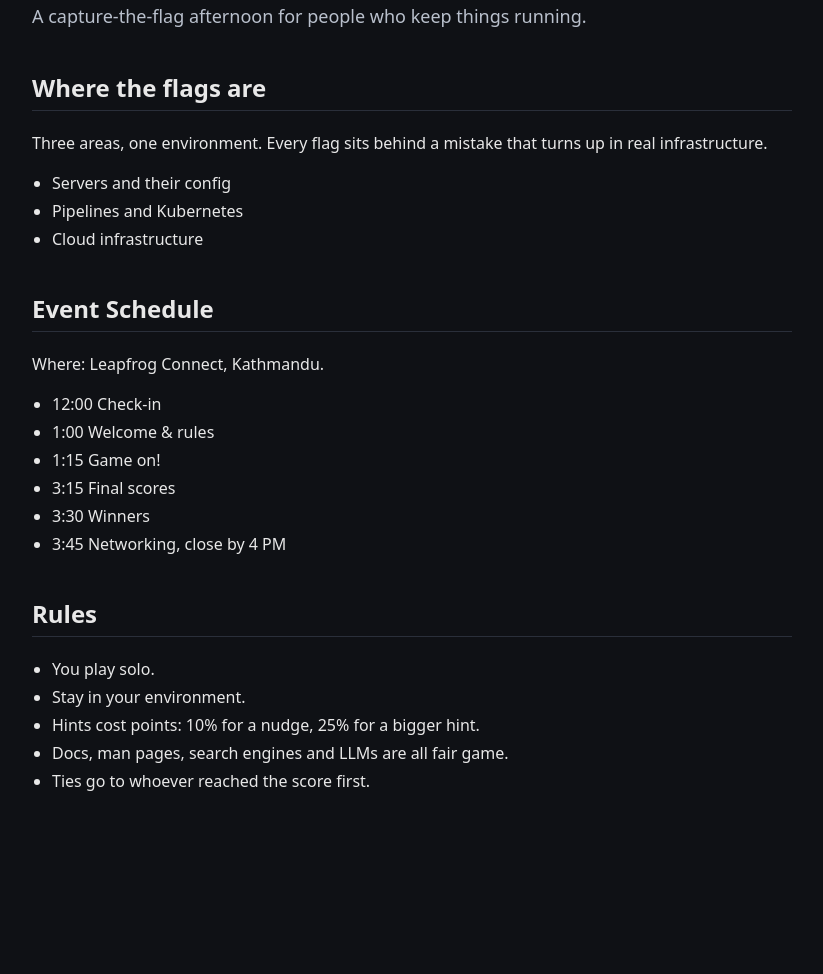
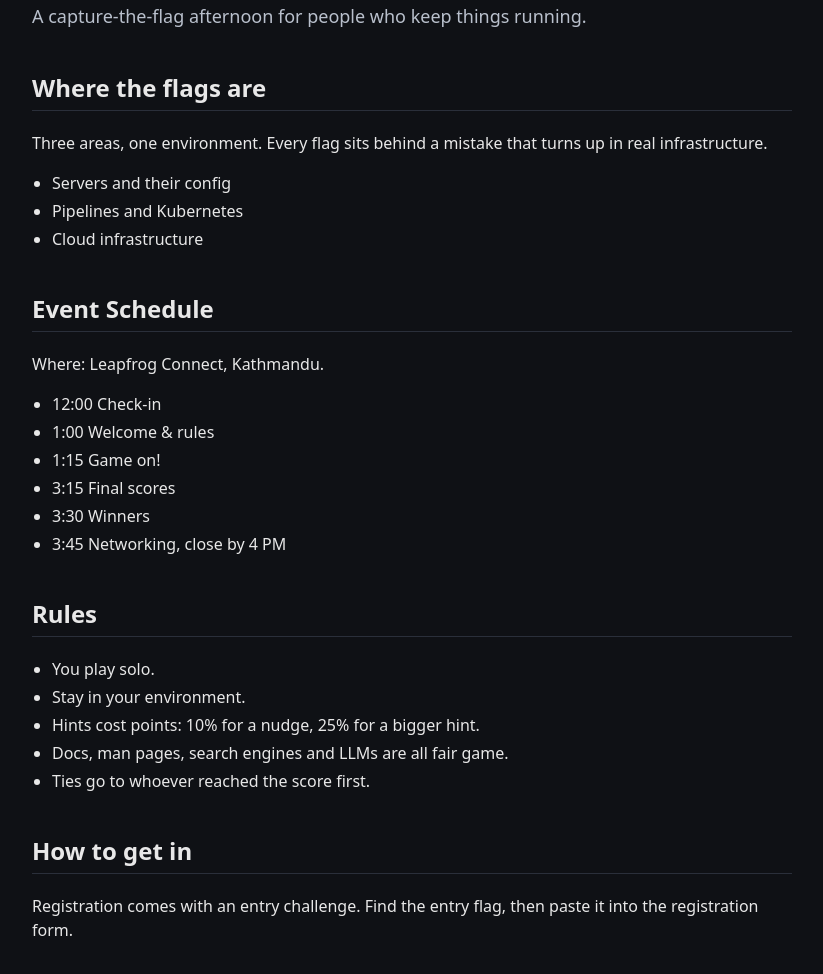
Before and after one commit to DevOpsDownTimeV3/devopsdowntime-website, a plain HTML site: page index.html in a window 1280 px wide. Shown: the part 120-1094 px from the top of the page, without its empty margins (228-1051 px from the left). Before the commit the page ends 961 px from the top, so only its background shows below. Drawn offline with Linux system fonts and the light colour scheme.

Commit message:
Add registration section

```diff
--- a/index.html
+++ b/index.html
@@ -44,6 +44,11 @@
         <li>Ties go to whoever reached the score first.</li>
       </ul>
     </section>
+
+    <section>
+      <h2>How to get in</h2>
+      <p>Registration comes with an entry challenge. Find the entry flag, then paste it into the registration form.</p>
+    </section>
 <!-- sections -->
   </main>
 </body>
```
